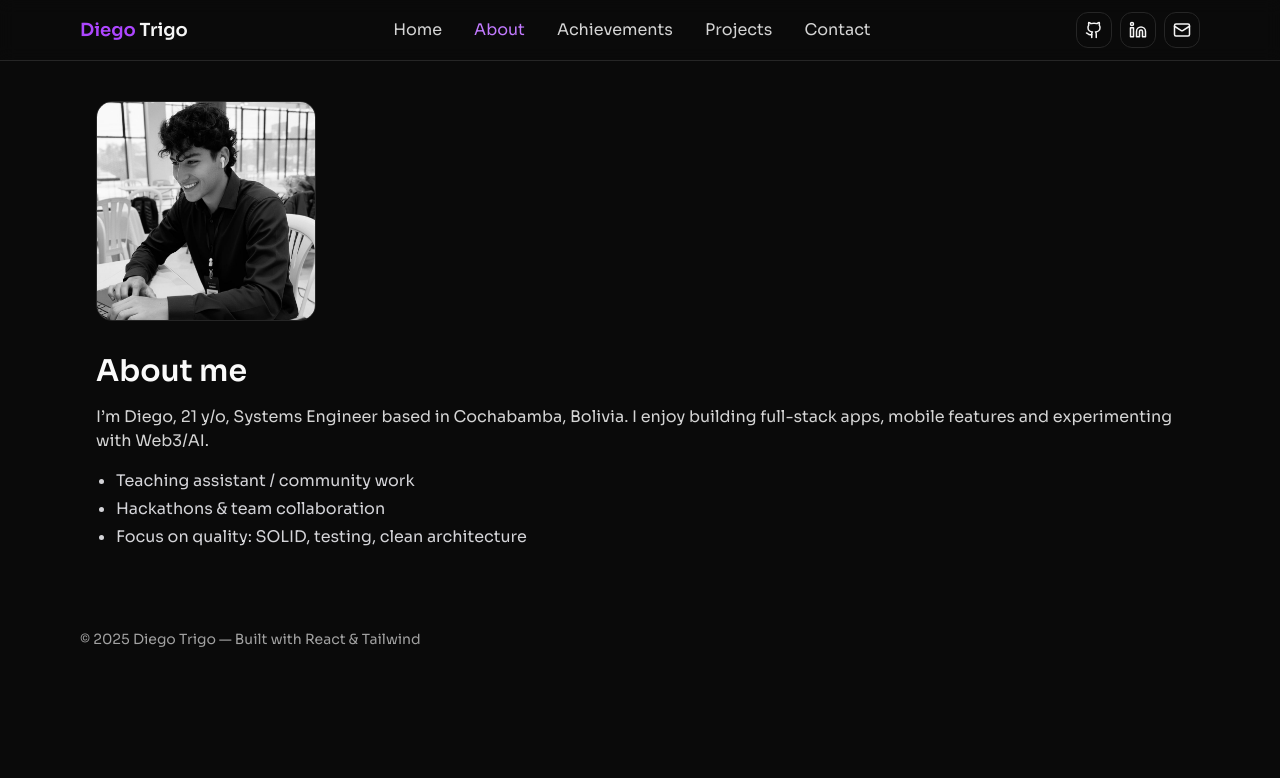
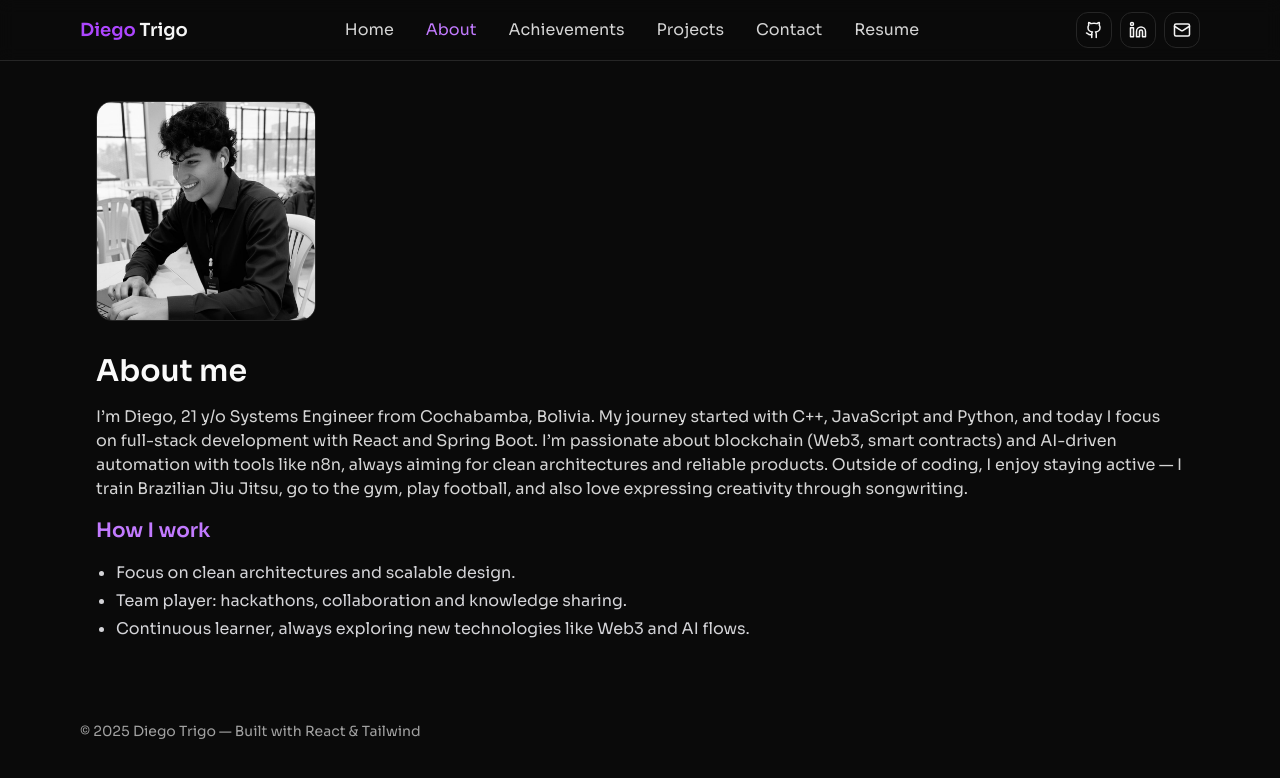
Before and after one commit to Trigramador69/mi-portafolio, a React (Vite) app: page /about in a window 1280 px wide. Shown: the top 778 px of the page. Built offline with nearby package versions, Linux system fonts and the light colour scheme.

Commit message:
Real personal Info and hamburguer menu for mobile

```diff
--- a/src/components/MotionCard.tsx
+++ b/src/components/MotionCard.tsx
@@ -4,7 +4,7 @@ import { fadeUp, onceViewport, hoverGlow } from "../lib/motion";
 type Props = {
   children: React.ReactNode;
   className?: string;
-  variants?: Variants;      // entrada (por defecto fadeUp)
+  variants?: Variants;      // entrada (fadeUp)
   hover?: "lift" | "glow" | false; // efecto hover
   as?: "article" | "div" | "section";
 };
--- a/src/components/Navbar.tsx
+++ b/src/components/Navbar.tsx
@@ -1,25 +1,140 @@
+import { useEffect, useState } from "react";
 import { NavLink, Link } from "react-router-dom";
+import { Menu, X } from "lucide-react";
+import { AnimatePresence, motion } from "framer-motion";
 import SocialLinks from "./SocialLinks";
 
 const linkCls = ({ isActive }: { isActive: boolean }) =>
-  `px-2 py-1 rounded ${isActive ? "text-purple-400" : "text-neutral-300 hover:text-neutral-100"}`;
+  `px-2 py-1 rounded transition-colors ${
+    isActive ? "text-purple-400" : "text-neutral-300 hover:text-purple-200"
+  }`;
+
+const routes = [
+  { to: "/", label: "Home" },
+  { to: "/about", label: "About" },
+  { to: "/achievements", label: "Achievements" },
+  { to: "/projects", label: "Projects" },
+  { to: "/contact", label: "Contact" },
+  { to: "/resume", label: "Resume" },
+];
 
 export default function Navbar() {
+  const [open, setOpen] = useState(false);
+
+  // Bloquear scroll del body cuando el menú está abierto
+  useEffect(() => {
+    if (open) document.body.style.overflow = "hidden";
+    else document.body.style.overflow = "";
+    return () => { document.body.style.overflow = ""; };
+  }, [open]);
+
+  // Cierra el menú al navegar
+  const close = () => setOpen(false);
+
   return (
     <header className="sticky top-0 z-50 border-b border-neutral-800 bg-neutral-950/80 backdrop-blur">
       <nav className="container-clip flex items-center justify-between py-3">
-        <Link to="/" className="text-lg font-semibold">
+        {/* Brand */}
+        <Link to="/" className="text-lg font-semibold" onClick={close}>
           <span className="text-purple-500">Diego</span> Trigo
         </Link>
+
+        {/* Links desktop */}
         <ul className="hidden gap-4 sm:flex">
-          <li><NavLink to="/" className={linkCls}>Home</NavLink></li>
-          <li><NavLink to="/about" className={linkCls}>About</NavLink></li>
-          <li><NavLink to="/achievements" className={linkCls}>Achievements</NavLink></li>
-          <li><NavLink to="/projects" className={linkCls}>Projects</NavLink></li>
-          <li><NavLink to="/contact" className={linkCls}>Contact</NavLink></li>
+          {routes.map((r) => (
+            <li key={r.to}>
+              <NavLink to={r.to} className={linkCls}>{r.label}</NavLink>
+            </li>
+          ))}
         </ul>
-        <SocialLinks />
+
+        {/* Social desktop */}
+        <div className="hidden sm:block">
+          <SocialLinks />
+        </div>
+
+        {/* Botón hamburguesa (mobile) */}
+        <button
+          className="sm:hidden rounded-xl p-2 border border-neutral-800 hover:bg-white/5"
+          aria-label="Open menu"
+          aria-controls="mobile-menu"
+          aria-expanded={open}
+          onClick={() => setOpen(true)}
+        >
+          <Menu size={20} />
+        </button>
       </nav>
+
+      {/* Sheet Mobile */}
+      <AnimatePresence>
+        {open && (
+          <motion.div
+            key="overlay"
+            initial={{ opacity: 0 }}
+            animate={{ opacity: 1 }}
+            exit={{ opacity: 0 }}
+            className="fixed inset-0 z-[60] bg-black/50 backdrop-blur-sm"
+            onClick={close}
+          >
+            <motion.aside
+              id="mobile-menu"
+              role="dialog"
+              aria-modal="true"
+              initial={{ x: "100%" }}
+              animate={{ x: 0 }}
+              exit={{ x: "100%" }}
+              transition={{ type: "tween", duration: 0.25 }}
+              className="absolute right-0 top-0 h-full w-[82%] max-w-[340px] bg-neutral-950 border-l border-neutral-800 shadow-2xl"
+              onClick={(e) => e.stopPropagation()}
+            >
+              <div className="flex items-center justify-between px-4 py-3 border-b border-neutral-800">
+                <Link to="/" className="text-lg font-semibold" onClick={close}>
+                  <span className="text-purple-500">Diego</span> Trigo
+                </Link>
+                <button
+                  className="rounded-xl p-2 border border-neutral-800 hover:bg-white/5"
+                  aria-label="Close menu"
+                  onClick={close}
+                >
+                  <X size={18} />
+                </button>
+              </div>
+
+              <nav className="px-2 py-3">
+                <ul className="flex flex-col">
+                  {routes.map((r, i) => (
+                    <motion.li
+                      key={r.to}
+                      initial={{ opacity: 0, x: 16 }}
+                      animate={{ opacity: 1, x: 0 }}
+                      transition={{ delay: 0.03 * i }}
+                    >
+                      <NavLink
+                        to={r.to}
+                        onClick={close}
+                        className={({ isActive }) =>
+                          `block rounded-xl px-3 py-3 text-base ${
+                            isActive
+                              ? "text-purple-400 bg-white/5"
+                              : "text-neutral-200 hover:bg-white/5"
+                          }`
+                        }
+                      >
+                        {r.label}
+                      </NavLink>
+                    </motion.li>
+                  ))}
+                </ul>
+
+                {/* Social en mobile */}
+                <div className="mt-3 px-1">
+                  <SocialLinks />
+                </div>
+              </nav>
+            </motion.aside>
+          </motion.div>
+        )}
+      </AnimatePresence>
     </header>
   );
 }
--- a/src/data/profile.ts
+++ b/src/data/profile.ts
@@ -11,7 +11,7 @@ import {
   SiAndroidstudio,
 } from "react-icons/si";
 import { FaNetworkWired, FaUserTie, FaLaptopCode, FaDatabase } from "react-icons/fa";
-import { TbBrandVscode, TbBrandVisualStudio } from "react-icons/tb"; // 👈 Tabler
+import { TbBrandVscode, TbBrandVisualStudio } from "react-icons/tb";
 import type { IconType } from "react-icons";
 
 export type Item = { label: string; icon: IconType };
@@ -19,19 +19,18 @@ export type Item = { label: string; icon: IconType };
 export const roles: Item[] = [
   { label: "Freelancer", icon: FaUserTie },
   { label: "Blockchain Developer", icon: FaNetworkWired },
-  { label: "Software Developer", icon: FaLaptopCode },
-  { label: "Full-Stacker", icon: FaLaptopCode },
+  { label: "Software Developer", icon: FaLaptopCode }
 ];
 
 export const techs: Item[] = [
   { label: "C++", icon: SiCplusplus },
   { label: "JavaScript", icon: SiJavascript },
-  { label: "C#", icon: SiDotnet },        // C# representado con .NET
+  { label: "C#", icon: SiDotnet },
   { label: "Python", icon: SiPython },
   { label: "Postgres", icon: SiPostgresql },
   { label: "Node.js", icon: SiNodedotjs },
   { label: "MongoDB", icon: SiMongodb },
-  { label: "SQL", icon: FaDatabase },     // Genérico DB (no hay SQL Server oficial)
+  { label: "SQL", icon: FaDatabase },
 ];
 
 export const tools: Item[] = [
--- a/src/data/projects.ts
+++ b/src/data/projects.ts
@@ -6,7 +6,7 @@ export type Project = {
   demoUrl?: string;
   repoUrl?: string;
   featured?: boolean;
-  thumbnail?: string; // usar rutas desde /public, por ej: "/images/projects/hiretree.jpg"
+  thumbnail?: string;
 };
 
 export const projects: Project[] = [
@@ -18,6 +18,6 @@ export const projects: Project[] = [
     demoUrl: "https://hire-treee.netlify.app/",
     repoUrl: "https://github.com/Trigramador69/HireTree-Buildathon2025",
     featured: true,
-    thumbnail: "/images/projects/hiretree.png", // ← pon el archivo en public/images/projects/hiretree.jpg
+    thumbnail: "/images/projects/hiretree.png",
   },
 ];
--- a/src/pages/About.tsx
+++ b/src/pages/About.tsx
@@ -4,35 +4,29 @@ import { fadeLeft, fadeRight, onceViewport } from "../lib/motion";
 export default function About() {
   return (
     <section className="container-clip grid gap-8 sm:grid-cols-[220px,1fr] items-start">
-      <motion.img
+      <img
         src="/images/me/DiegoTrigo.jpg"
         alt="Diego Trigo"
         className="h-[220px] w-[220px] object-cover rounded-2xl border border-neutral-800"
-        variants={fadeLeft}
-        initial="hidden"
-        whileInView="show"
-        viewport={onceViewport}
-        whileHover={{ scale: 1.05, rotate: 1 }}
       />
-
-      <motion.div
-        variants={fadeRight}
-        initial="hidden"
-        whileInView="show"
-        viewport={onceViewport}
-        className="space-y-4"
-      >
+      <div className="space-y-4">
         <h1 className="text-3xl font-semibold">About me</h1>
         <p className="text-neutral-300">
-          I’m Diego, 21 y/o, Systems Engineer based in Cochabamba, Bolivia.
-          I enjoy building full-stack apps, mobile features and experimenting with Web3/AI.
+          I’m Diego, 21 y/o Systems Engineer from Cochabamba, Bolivia.
+          My journey started with C++, JavaScript and Python, and today I focus on full-stack development with React and Spring Boot.
+          I’m passionate about blockchain (Web3, smart contracts) and AI-driven automation with tools like n8n, always aiming for clean architectures and reliable products.
+
+          Outside of coding, I enjoy staying active — I train Brazilian Jiu Jitsu, go to the gym, play football, and also love expressing creativity through songwriting.
         </p>
+
+        <h2 className="text-xl font-semibold text-purple-400">How I work</h2>
         <ul className="list-disc pl-5 space-y-1 text-neutral-300">
-          <li>Teaching assistant / community work</li>
-          <li>Hackathons & team collaboration</li>
-          <li>Focus on quality: SOLID, testing, clean architecture</li>
+            <li>Focus on clean architectures and scalable design.</li>
+            <li>Team player: hackathons, collaboration and knowledge sharing.</li>
+            <li>Continuous learner, always exploring new technologies like Web3 and AI flows.</li>
         </ul>
-      </motion.div>
+
+      </div>
     </section>
   );
 }
--- a/src/pages/Home.tsx
+++ b/src/pages/Home.tsx
@@ -37,9 +37,10 @@ export default function Home() {
            </h2>
 
           <p className="mt-4 text-neutral-300">
-            Systems Engineer — Full-Stack. I work with React, Spring Boot,
-            Android/Kotlin and Web3/AI. I build reliable products with clean
-            architectures and quality practices.
+            Systems Engineer who started with C++, JavaScript and Python, and grew into full-stack web
+            development with React, Spring Boot and many other technologies.
+            I’m especially interested in blockchain (Web3, smart contracts) and AI-driven automation with tools like n8n,
+            always focused on clean architectures and reliable products.
           </p>
 
           <div className="mt-5 flex justify-center gap-3">
```
